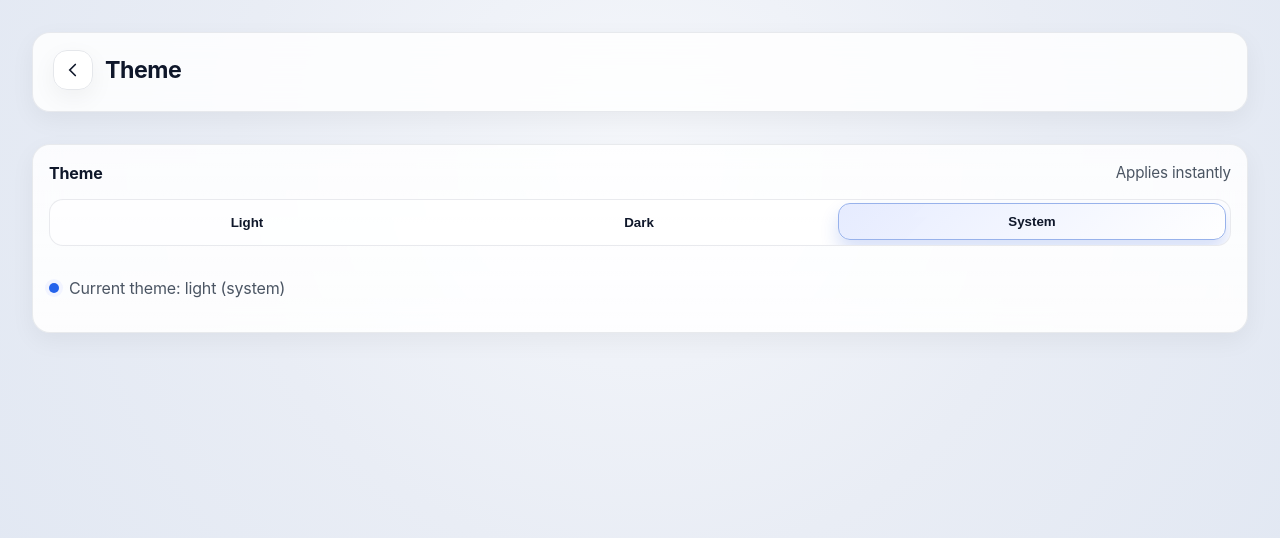
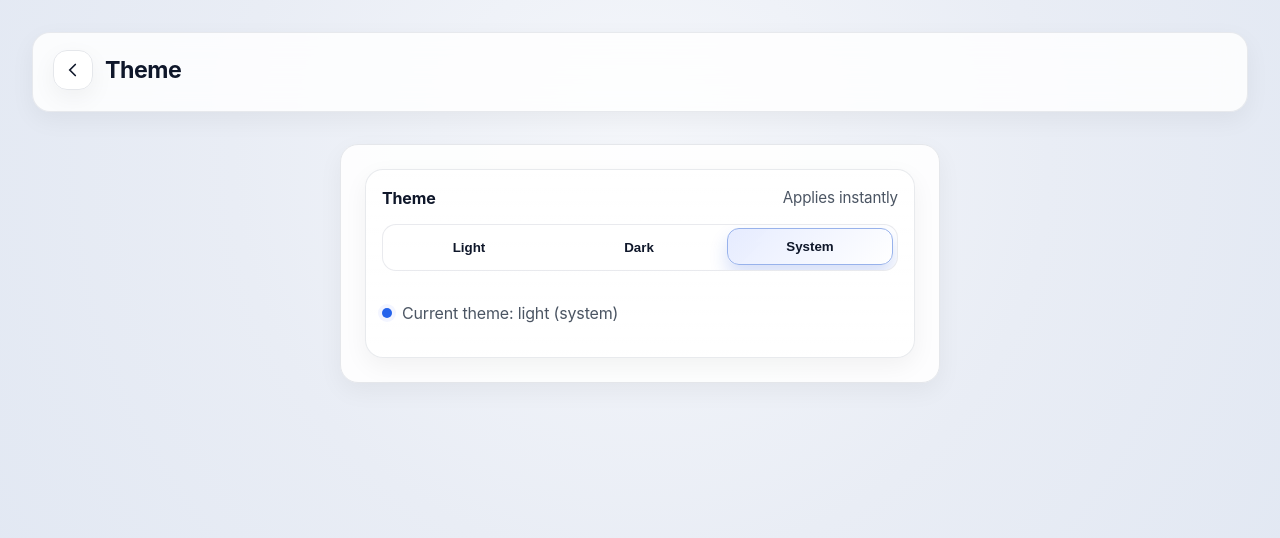
Before and after one commit to h1dr0nn/CrossSave-Cloud, a SvelteKit app in the folder app/: page /settings/theme in a window 1280 px wide. Shown: the top 538 px of the page. Built offline with nearby package versions, Linux system fonts and the light colour scheme.

Commit message:
Improve settings styling and theme tokens

```diff
--- a/app/src/app.css
+++ b/app/src/app.css
@@ -17,6 +17,18 @@ body {
   --radius-lg: 24px;
   --shadow-soft: 0 8px 24px rgba(0, 0, 0, 0.05);
   --shadow-strong: 0 18px 42px rgba(0, 0, 0, 0.12);
+  --text-primary: var(--text);
+  --text-secondary: var(--muted);
+  --text-strong: var(--text);
+  --text-light: var(--muted);
+  --bg-primary: var(--surface);
+  --bg-secondary: var(--surface-muted);
+  --bg-hover: color-mix(in srgb, var(--surface-muted) 70%, transparent);
+  --border-color: var(--border);
+  --accent-color: var(--accent);
+  --accent-hover: var(--accent-strong);
+  --danger: #ef4444;
+  --danger-dark: #dc2626;
 }
 
 body[data-theme="light"] {
--- a/app/src/components/emulator/ProfilePanel.svelte
+++ b/app/src/components/emulator/ProfilePanel.svelte
@@ -123,7 +123,7 @@
 
   .description {
     margin: 0;
-    color: #475569;
+    color: var(--muted);
     font-size: 14px;
   }
 
@@ -135,8 +135,8 @@
 
   .card {
     border: 1px solid color-mix(in srgb, var(--border) 90%, transparent);
-    border-radius: 8px;
-    padding: 12px;
+    border-radius: var(--radius);
+    padding: 16px;
     background: var(--surface);
     box-shadow: var(--shadow-soft);
   }
@@ -155,21 +155,31 @@
 
   .id {
     margin: 0;
-    color: #475569;
+    color: var(--muted);
     font-family: monospace;
     font-size: 13px;
   }
 
   button {
-    padding: 6px 10px;
-    border: 1px solid #cbd5e1;
-    border-radius: 6px;
-    background: #f8fafc;
+    padding: 8px 12px;
+    border: 1px solid color-mix(in srgb, var(--accent) 40%, var(--border));
+    border-radius: var(--radius-sm);
+    background: linear-gradient(
+      135deg,
+      color-mix(in srgb, var(--accent) 70%, var(--surface)),
+      var(--accent)
+    );
+    color: white;
+    font-weight: 600;
     cursor: pointer;
+    box-shadow: var(--shadow-soft);
+    transition: transform 0.12s ease, box-shadow 0.2s ease, opacity 0.2s ease;
   }
 
   button:hover {
-    background: #e2e8f0;
+    transform: translateY(-1px);
+    box-shadow: var(--shadow);
+    opacity: 0.95;
   }
 
   .section {
@@ -192,29 +202,30 @@
 
   .status {
     margin-top: 10px;
-    padding: 8px;
-    border-radius: 6px;
-    background: #f8fafc;
-    border: 1px solid #cbd5e1;
+    padding: 12px;
+    border-radius: var(--radius-sm);
+    background: color-mix(in srgb, var(--accent-muted) 40%, var(--surface));
+    border: 1px solid color-mix(in srgb, var(--accent) 40%, var(--border));
+    color: var(--text);
   }
 
   .status.ok {
-    border-color: #86efac;
-    background: #f0fdf4;
+    border-color: color-mix(in srgb, #22c55e 60%, var(--border));
+    background: color-mix(in srgb, #22c55e 14%, var(--surface));
   }
 
   .status.error {
-    border-color: #fca5a5;
-    background: #fff1f2;
+    border-color: color-mix(in srgb, var(--danger) 60%, var(--border));
+    background: color-mix(in srgb, var(--danger) 14%, var(--surface));
   }
 
   .status.pending {
-    border-color: #fbbf24;
-    background: #fffbeb;
+    border-color: color-mix(in srgb, #fbbf24 60%, var(--border));
+    background: color-mix(in srgb, #fbbf24 14%, var(--surface));
   }
 
   .placeholder {
-    color: #94a3b8;
+    color: var(--muted);
     margin: 0;
   }
 </style>
--- a/app/src/components/pages/BackupSettingsPage.svelte
+++ b/app/src/components/pages/BackupSettingsPage.svelte
@@ -125,7 +125,7 @@
   .settings-card {
     background: var(--surface);
     border: 1px solid color-mix(in srgb, var(--border) 90%, transparent);
-    border-radius: 12px;
+    border-radius: var(--radius);
     padding: 24px;
     margin-bottom: 24px;
     box-shadow: var(--shadow-soft);
--- a/app/src/components/pages/CloudPage.svelte
+++ b/app/src/components/pages/CloudPage.svelte
@@ -410,7 +410,7 @@
   .card {
     background: var(--surface);
     border: 1px solid var(--border);
-    border-radius: 12px;
+    border-radius: var(--radius);
     padding: 24px;
     margin-bottom: 24px;
     box-shadow: var(--shadow-soft);
--- a/app/src/components/pages/SettingsPage.svelte
+++ b/app/src/components/pages/SettingsPage.svelte
@@ -307,7 +307,7 @@
   .settings-card {
     background: var(--surface);
     border: 1px solid var(--border);
-    border-radius: 12px;
+    border-radius: var(--radius);
     overflow: hidden;
     box-shadow: var(--shadow-soft);
   }
--- a/app/src/components/pages/StorageSettingsPage.svelte
+++ b/app/src/components/pages/StorageSettingsPage.svelte
@@ -114,7 +114,7 @@
   .settings-card {
     background: var(--surface);
     border: 1px solid color-mix(in srgb, var(--border) 90%, transparent);
-    border-radius: 12px;
+    border-radius: var(--radius);
     padding: 24px;
     margin-bottom: 24px;
     box-shadow: var(--shadow-soft);
--- a/app/src/components/pages/ThemeSettingsPage.svelte
+++ b/app/src/components/pages/ThemeSettingsPage.svelte
@@ -22,7 +22,9 @@
       </div>
 
       <div class="content">
-        <ThemeSelector />
+        <div class="settings-card">
+          <ThemeSelector />
+        </div>
       </div>
     </main>
   </div>
@@ -41,7 +43,7 @@
   .settings-card {
     background: var(--surface);
     border: 1px solid var(--border);
-    border-radius: 12px;
+    border-radius: var(--radius);
     padding: 24px;
     margin-bottom: 24px;
     max-width: 600px;
```
